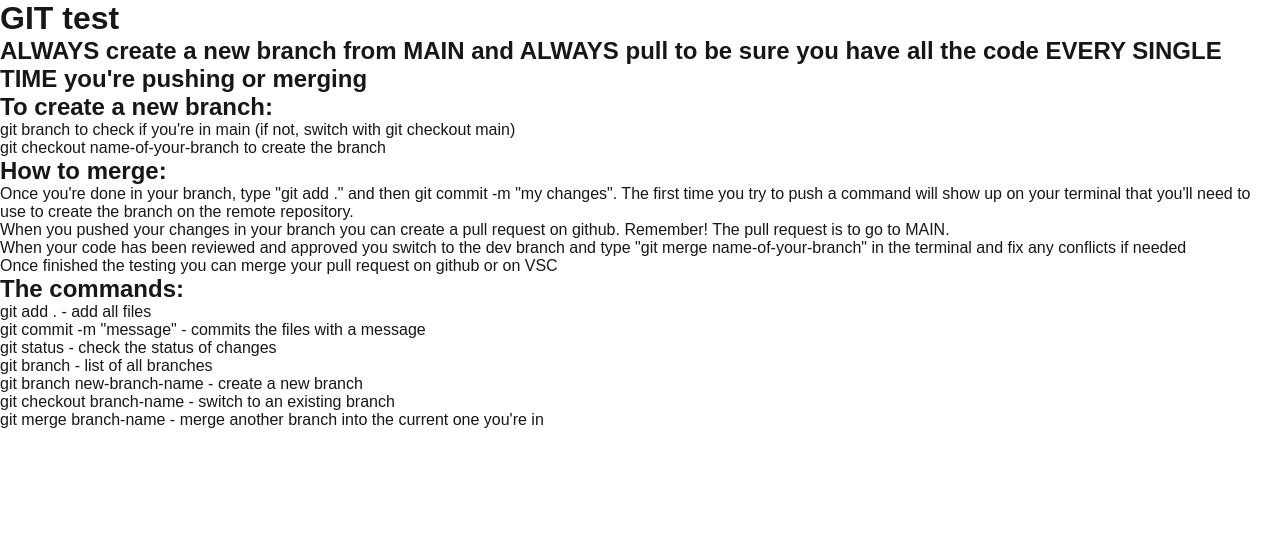
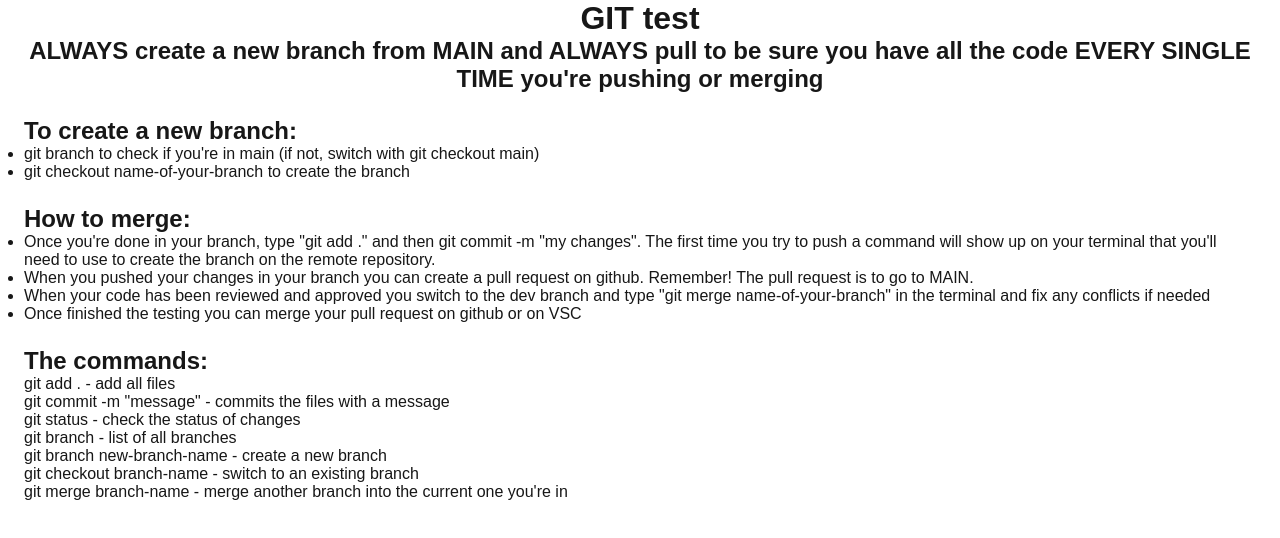
Before and after one commit to jasminedns/git-test, a Next.js app: page / in a window 1280 px wide. Shown: the top 538 px of the page. Built offline with nearby package versions, Linux system fonts and the light colour scheme.

Commit message:
quick css changes

```diff
--- a/src/app/globals.css
+++ b/src/app/globals.css
@@ -14,6 +14,7 @@ html,
 body {
   max-width: 100vw;
   overflow-x: hidden;
+  text-align: center;
 }
 
 body {
@@ -35,6 +36,11 @@ a {
   text-decoration: none;
 }
 
+div {
+  margin: 24px;
+  text-align: left;
+}
+
 @media (prefers-color-scheme: dark) {
   html {
     color-scheme: dark;
```
